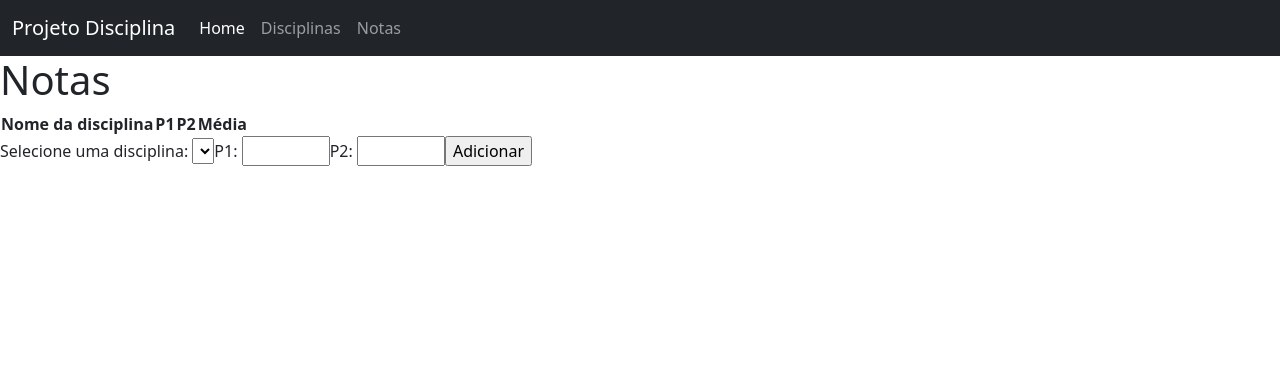
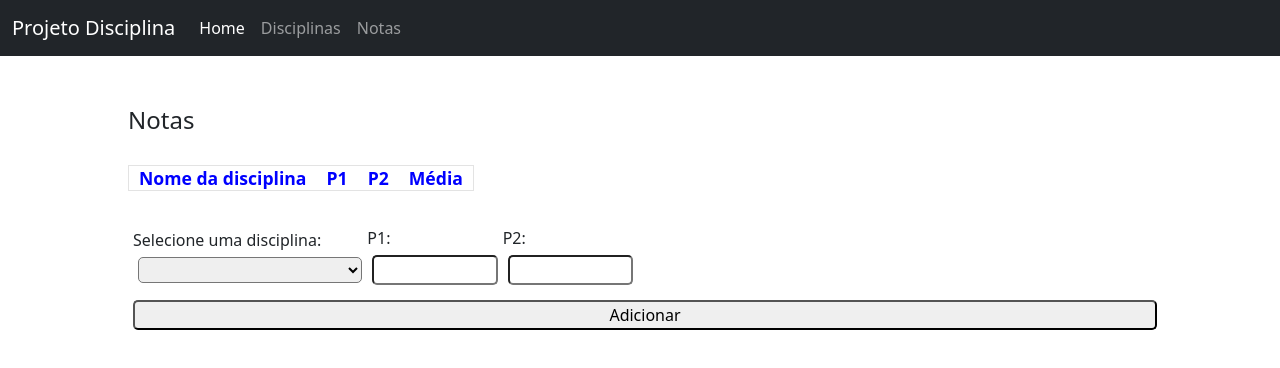
Before and after one commit to isabeela/projeto-disciplina, an Angular app: page /notas in a window 1280 px wide. Shown: the top 368 px of the page. Built offline with nearby package versions, Linux system fonts and the light colour scheme.

Commit message:
3 files modified

```diff
--- a/src/app/app.component.ts
+++ b/src/app/app.component.ts
@@ -3,8 +3,8 @@ import { Component, VERSION } from '@angular/core';
 @Component({
   selector: 'my-app',
   templateUrl: './app.component.html',
-  styleUrls: [ './app.component.css' ]
+  styleUrls: ['./app.component.css']
 })
-export class AppComponent  {
+export class AppComponent {
   name = 'Angular ' + VERSION.major;
 }
--- a/src/app/notas/notas.component.css
+++ b/src/app/notas/notas.component.css
@@ -0,0 +1,64 @@
+section {
+  margin: 0 auto;
+  width: 80%;
+  padding: 50px 0;
+}
+
+div {
+  text-align: left;
+}
+
+h1 {
+  font-size: 1.5rem;
+}
+
+h2 {
+  font-size: 1.2rem;
+}
+
+table {
+  border: 1px solid #e3e3e3;
+  margin: 30px 0;
+}
+
+tr {
+  padding: 10px;
+}
+
+th {
+  color: blue;
+  padding: 0 10px;
+  font-size: 1.1rem;
+}
+
+td {
+  padding: 0 10px;
+}
+
+.remover {
+  border: none;
+  border-radius: 5px;
+  background-color: red;
+  color: #fff;
+  font-weight: bolder;
+  margin: 5px 0;
+}
+
+.add {
+  border: none;
+  border-radius: 5px;
+  background-color: green;
+  color: #fff;
+  font-weight: bolder;
+}
+
+label {
+  margin: 5px;
+}
+
+input,
+select {
+  border-radius: 5px;
+  width: 100%;
+  margin: 5px;
+}
--- a/src/app/notas/notas.component.html
+++ b/src/app/notas/notas.component.html
@@ -18,7 +18,7 @@
     <label>
     Selecione uma disciplina:
     <select [(ngModel)]="id">
-    <option *ngFor="let item of manutencaoService.getList()" value={{item.id}}>{{item.name}}</option>
+    <option *ngFor="let item of manutencaoService.getList()" class="disc" value={{item.id}}>{{item.name}}</option>
   </select>
   </label>
     <label>
```
